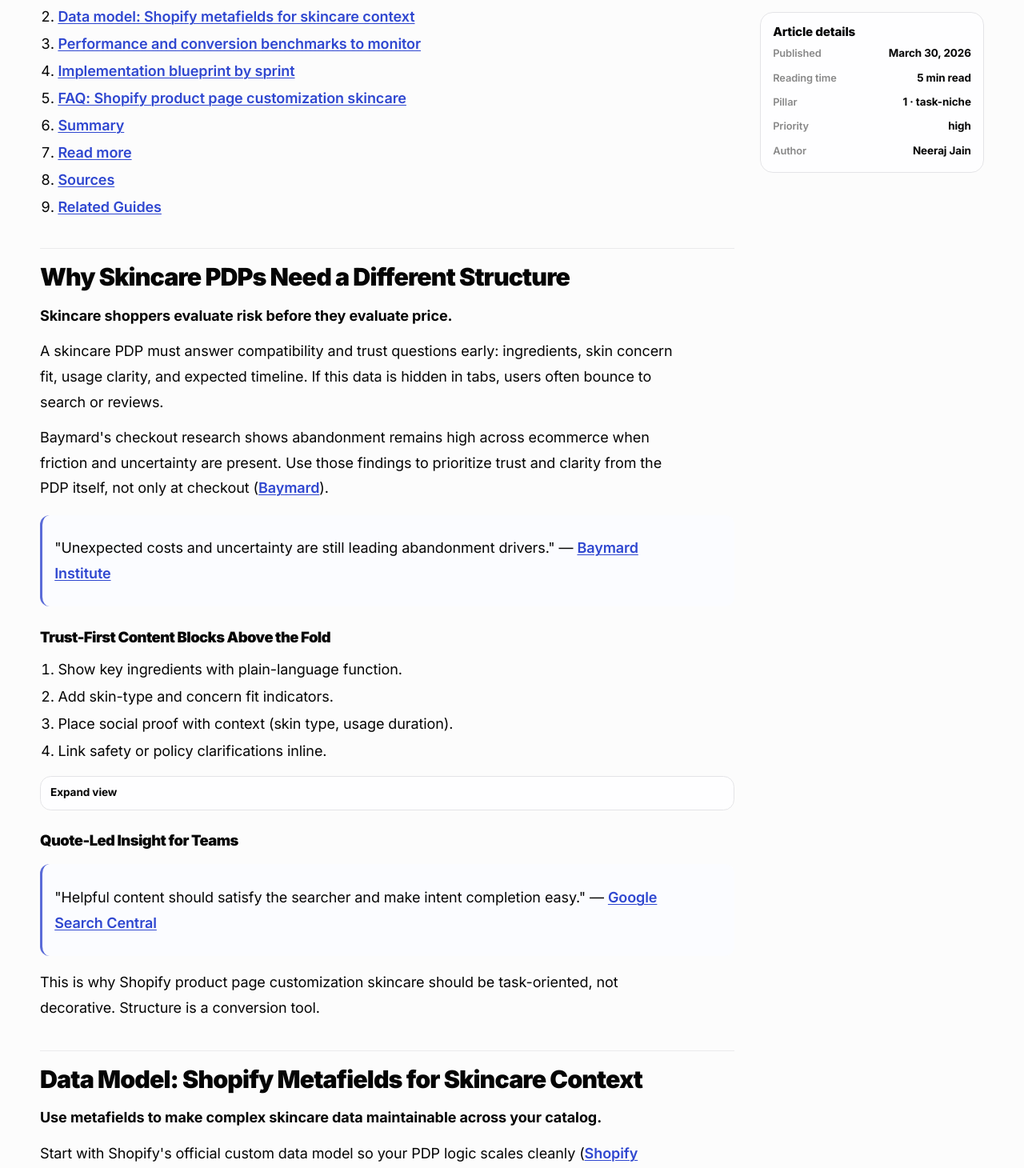
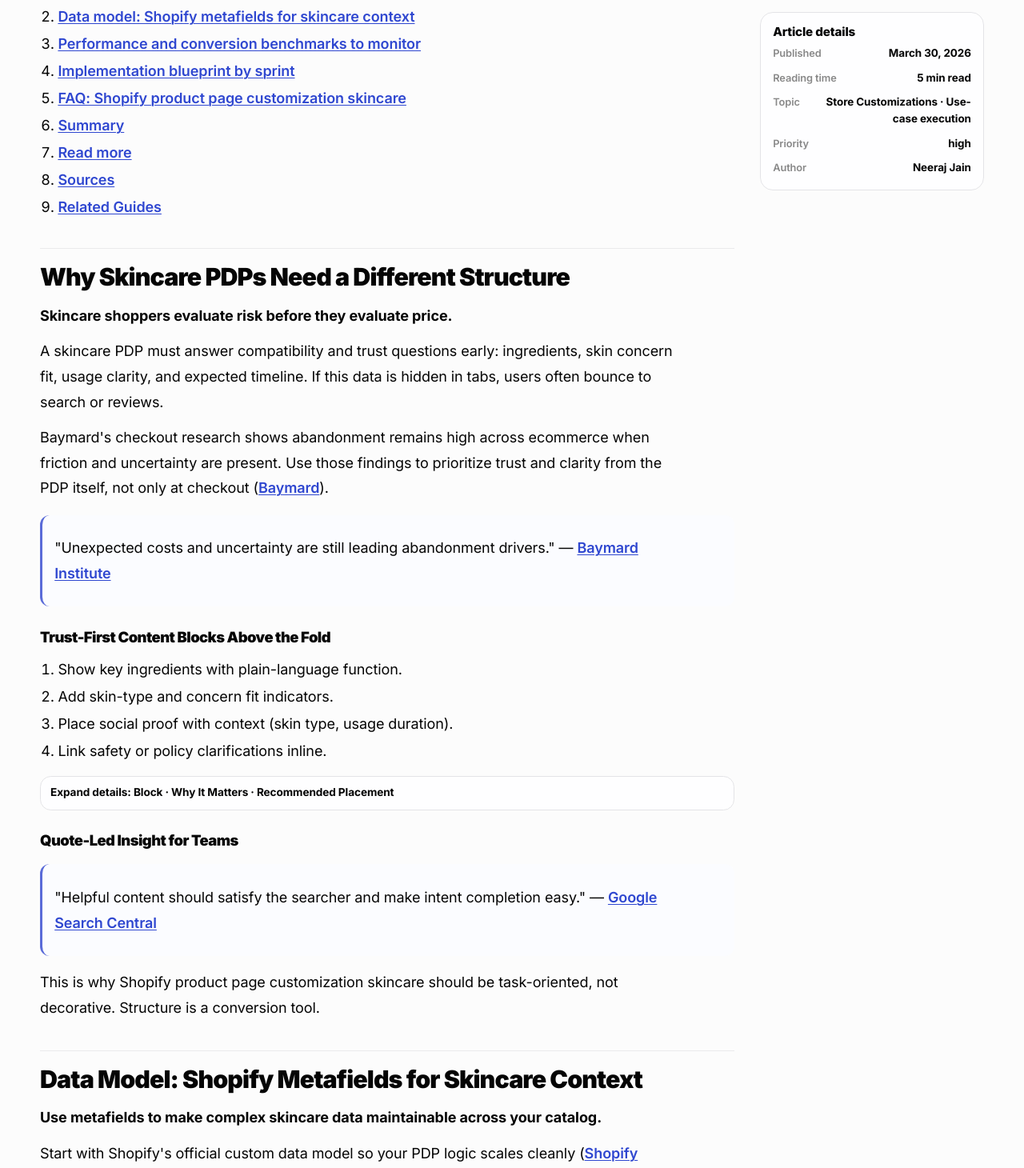
Before and after one commit to neerajjain22/shotgun, a Next.js app: page /blog/shopify-product-page-customization-skincare-brands in a window 1280 px wide. Shown: the part 1110-2570 px from the top of the page at 80% size. Built offline with nearby package versions, Linux system fonts and the light colour scheme.

Commit message:
Replace pillar labels with user-friendly blog topic names

```diff
--- a/app/blog/[slug]/page.tsx
+++ b/app/blog/[slug]/page.tsx
@@ -6,7 +6,12 @@ import ReactMarkdown from "react-markdown";
 import remarkGfm from "remark-gfm";
 
 import { PageContainer } from "@/components/layout/PageContainer";
-import { getAllBlogPosts, getBlogPostBySlug } from "@/lib/blog-content";
+import {
+  getAllBlogPosts,
+  getBlogPostBySlug,
+  getPillarLabel,
+  getPillarTypeLabel,
+} from "@/lib/blog-content";
 import { siteConfig } from "@/config/site";
 import { createPageMetadata } from "@/seo/metadata";
 import { createArticleStructuredData, serializeJsonLd } from "@/seo/structured-data";
@@ -199,6 +204,14 @@ function toUniqueKeywords(values: string[]): string[] {
   return unique;
 }
 
+function removeChartWord(value: string): string {
+  return value
+    .replace(/\(\s*chart\s*\)/gi, "")
+    .replace(/\bchart\b/gi, "")
+    .replace(/\s{2,}/g, " ")
+    .trim();
+}
+
 function isValidHttpUrl(value: string): boolean {
   try {
     const url = new URL(value);
@@ -299,7 +312,7 @@ function parseChartPayload(raw: string): ChartPayload | null {
     }
 
     return {
-      title: parsed.title.trim(),
+      title: removeChartWord(parsed.title.trim()),
       type: parsed.type as ChartType,
       xKey: parsed.xKey.trim(),
       series,
@@ -333,6 +346,7 @@ function buildAreaPath(points: Array<{ x: number; y: number }>, baseline: number
 }
 
 function renderChart(chart: ChartPayload) {
+  const visibleTitle = removeChartWord(chart.title) || "Data visualization";
   const width = 640;
   const height = 320;
   const padding = { top: 24, right: 16, bottom: 46, left: 44 };
@@ -492,12 +506,12 @@ function renderChart(chart: ChartPayload) {
 
   return (
     <figure className={styles.chartFigure}>
-      <figcaption>{chart.title}</figcaption>
+      <figcaption>{visibleTitle}</figcaption>
       <svg
         className={styles.chartSvg}
         viewBox={`0 0 ${width} ${height}`}
         role="img"
-        aria-label={chart.title}
+        aria-label={visibleTitle}
       >
         {basePlot}
         {bars}
@@ -532,6 +546,47 @@ function renderExpandable(content: ReactNode, label: string) {
       <div className={styles.expandBody}>{content}</div>
     </details>
   );
+}
+
+function collectTableHeaders(node: ReactNode, headers: string[]) {
+  if (headers.length >= 3 || node == null) {
+    return;
+  }
+
+  if (Array.isArray(node)) {
+    for (const child of node) {
+      collectTableHeaders(child, headers);
+      if (headers.length >= 3) {
+        return;
+      }
+    }
+
+    return;
+  }
+
+  if (!isValidElement(node)) {
+    return;
+  }
+
+  const elementType = typeof node.type === "string" ? node.type.toLowerCase() : "";
+  if (elementType === "th") {
+    const text = getNodeText(node.props.children as ReactNode).trim();
+    if (text) {
+      headers.push(text);
+    }
+  }
+
+  collectTableHeaders(node.props.children as ReactNode, headers);
+}
+
+function getTableExpandLabel(children: ReactNode): string {
+  const headers: string[] = [];
+  collectTableHeaders(children, headers);
+  if (headers.length === 0) {
+    return "Expand details: view full table";
+  }
+
+  return `Expand details: ${headers.join(" · ")}`;
 }
 
 export function generateStaticParams() {
@@ -595,7 +650,7 @@ export default function BlogPostPage({ params }: BlogPostPageProps) {
               <span>•</span>
               <span>{formatReadTime(post.readTimeMinutes)}</span>
               <span>•</span>
-              <span>Pillar {post.frontmatter.pillar}</span>
+              <span>{getPillarLabel(post.frontmatter.pillar)}</span>
             </p>
             <h1>{post.frontmatter.title}</h1>
             <p className={styles.description}>{post.frontmatter.description}</p>
@@ -695,6 +750,7 @@ export default function BlogPostPage({ params }: BlogPostPageProps) {
                     },
                     table: ({ children, ...props }) => {
                       renderedTableCount += 1;
+                      const expandLabel = getTableExpandLabel(children);
                       const tableNode = (
                         <div className={styles.tableScroll}>
                           <table {...props}>{children}</table>
@@ -702,7 +758,7 @@ export default function BlogPostPage({ params }: BlogPostPageProps) {
                       );
 
                       if (renderedTableCount === 1) {
-                        return renderExpandable(tableNode, "Expand view");
+                        return renderExpandable(tableNode, expandLabel);
                       }
 
                       return tableNode;
@@ -744,9 +800,10 @@ export default function BlogPostPage({ params }: BlogPostPageProps) {
                         );
 
                         if (renderedChartCount === 1) {
+                          const expandLabel = `Expand details: ${removeChartWord(parsedChart.title) || "view full visualization"}`;
                           return (
                             <div data-chart-block="true" className={styles.chartBlock}>
-                              {renderExpandable(chartNode, "Expand view")}
+                              {renderExpandable(chartNode, expandLabel)}
                             </div>
                           );
                         }
@@ -838,9 +895,10 @@ export default function BlogPostPage({ params }: BlogPostPageProps) {
                       <dd>{formatReadTime(post.readTimeMinutes)}</dd>
                     </div>
                     <div>
-                      <dt>Pillar</dt>
+                      <dt>Topic</dt>
                       <dd>
-                        {post.frontmatter.pillar} · {post.frontmatter.pillarType}
+                        {getPillarLabel(post.frontmatter.pillar)} ·{" "}
+                        {getPillarTypeLabel(post.frontmatter.pillarType)}
                       </dd>
                     </div>
                     <div>
--- a/lib/blog-content.ts
+++ b/lib/blog-content.ts
@@ -26,6 +26,20 @@ export type BlogPost = {
   content: string;
   readTimeMinutes: number;
   sectionHeadings: string[];
+};
+
+const PILLAR_LABELS: Record<number, string> = {
+  1: "Store Customizations",
+  2: "Troubleshooting",
+  3: "Alternatives & Comparisons",
+  4: "Costs & How-To",
+};
+
+const PILLAR_TYPE_LABELS: Record<string, string> = {
+  "task-niche": "Use-case execution",
+  "problem-platform": "Platform issue resolution",
+  "alternative-comparison": "Service and vendor comparisons",
+  "cost-howto": "Pricing and implementation guidance",
 };
 
 type SitemapBlogEntry = {
@@ -142,6 +156,14 @@ export function getAllBlogPosts(): BlogPost[] {
   return readBlogPostsFromDisk();
 }
 
+export function getPillarLabel(pillar: number): string {
+  return PILLAR_LABELS[pillar] ?? `Topic ${pillar}`;
+}
+
+export function getPillarTypeLabel(pillarType: string): string {
+  return PILLAR_TYPE_LABELS[pillarType] ?? pillarType;
+}
+
 export function getBlogPostBySlug(slug: string): BlogPost | null {
   const posts = readBlogPostsFromDisk();
   return posts.find((post) => post.frontmatter.slug === slug) ?? null;
```
Also changed, not shown: app/blog/page.tsx (+23 -17 lines).
